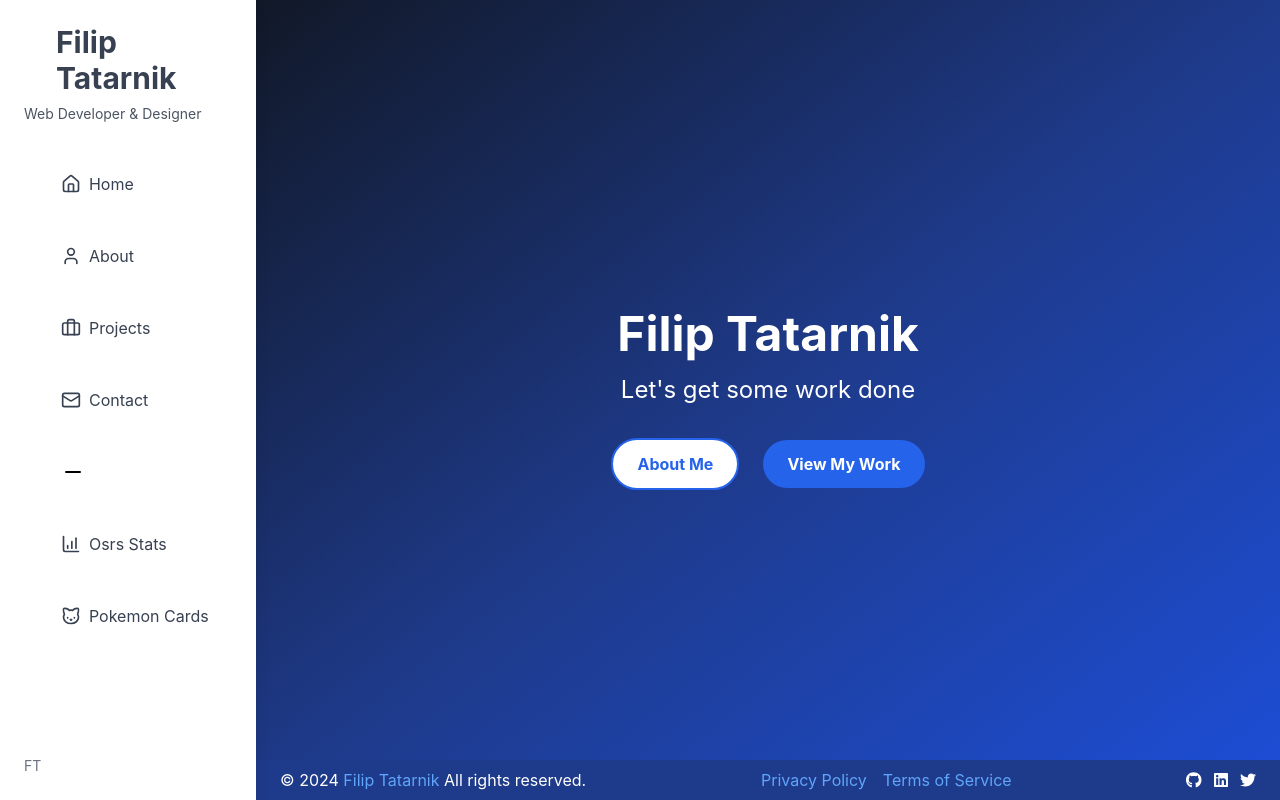
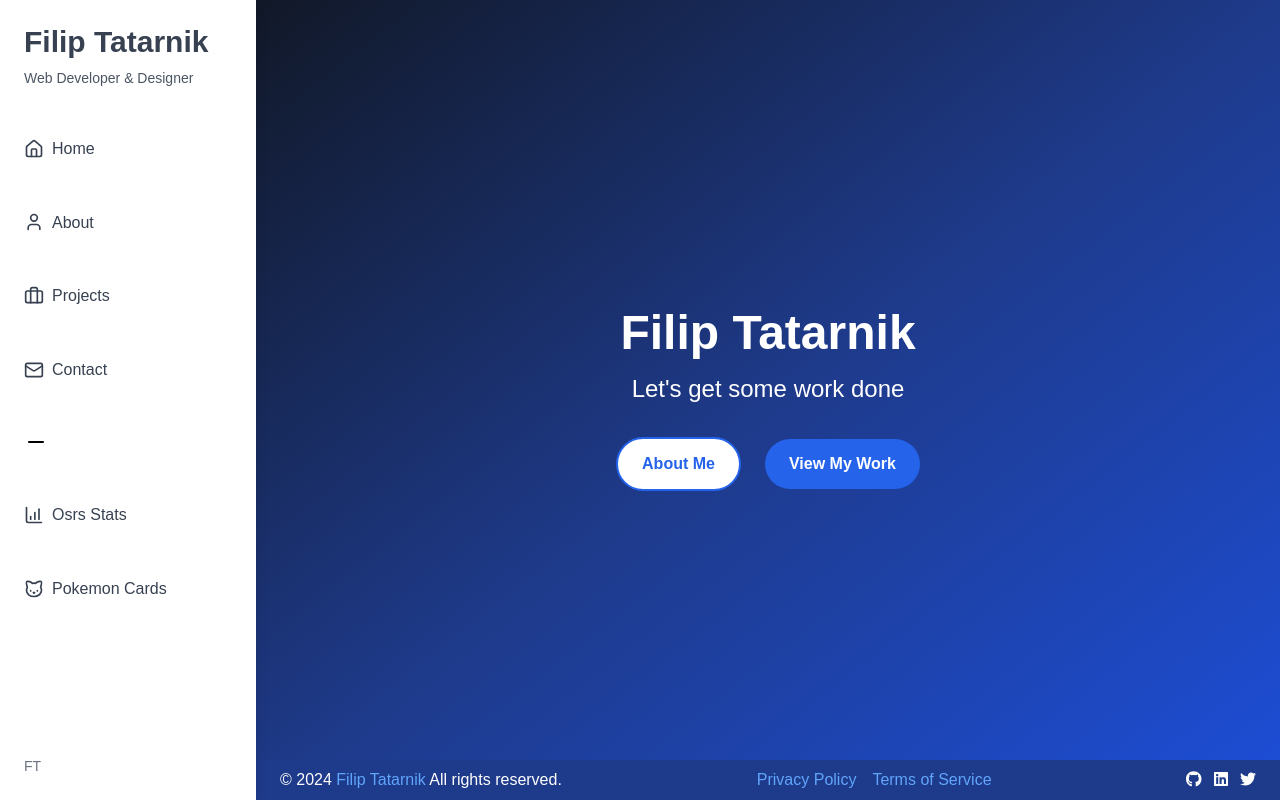
Before and after one commit to FilTatarnik/2024-portfolio, a React (Create React App) app: page / in a window 1280 px wide. Shown: the top 800 px of the page. Built offline with nearby package versions, Linux system fonts and the light colour scheme.

Commit message:
replaced a lot of the css file, seeing if that helps

```diff
--- a/src/App.css
+++ b/src/App.css
@@ -1,153 +1,27 @@
-.App {
-  display: flex;
-  flex-direction: column;
-  min-height: 100vh;
+/* Example of what might be in your CSS file */
+
+/* Global styles you might want to keep */
+body {
+  font-family: 'Arial', sans-serif;
+  line-height: 1.6;
 }
 
-
-.App-header {
-  background-color: #282c34;
-  display: flex;
-  flex-direction: column;
-  align-items: center;
-  justify-content: center;
-  font-size: calc(10px + 2vmin);
+/* Styles that might be replaceable with Tailwind */
+.button {
+  padding: 10px 15px;
+  background-color: #007bff;
   color: white;
+  border-radius: 4px;
 }
 
-main {
-  flex-grow: 1;
-  width: 100%;
+/* Complex selectors or animations you might need to keep */
+.fade-in {
+  animation: fadeIn 0.5s ease-in;
 }
 
-section {
-  min-height: 100vh;
-  padding: 20px;
+@keyframes fadeIn {
+  from { opacity: 0; }
+  to { opacity: 1; }
 }
 
-.about-grid {
-  display: grid;
-  grid-template-columns: repeat(2, 1fr);
-  gap: 20px;
-}
-
-.about-item {
-  background-color: #f0f0f0;
-  padding: 20px;
-  border-radius: 8px;
-}
-
-
-/* Navbar Styles */
-.navbar {
-  display: flex;
-  flex-direction: column;
-  /* justify-content: space-between; */
-  /* align-items: center; */
-  overflow: hidden;
-  width: 12.5%;
-  height: 100%;
-  top: 0;
-  left: 0;
-  position: fixed;
-  background-color: #fff;
-  color: black;
-  font-size: 1.125rem;
-  z-index: 2;
-}
-.NavName {
-  font-size: 1.5rem;
-  font-weight: bold;
-  padding: 1rem 0;
-  text-align: center;
-}
-
-nav h1 {
-  padding-left: 2rem;
-  flex-shrink: 0;
-}
-
-nav ul {
-  display: flex;
-  flex-direction: column;
-  list-style-type: none;
-  padding: 0;
-  margin: 0;
-  margin-left: auto;
-  flex-grow: 1;
-  justify-content: space-between;
-  overflow: hidden;
-  padding-right: 5%;
-}
-
-nav ul li {
-  display: inline;
-  margin-left: 2rem;
-  overflow: hidden;
-  padding-left: 2.5%;
-}
-
-.navbar-toggler {
-  display: none;
-  cursor: pointer;
-  flex-direction: column;
-  justify-content: space-around;
-  width: 30px;
-  height: 21px;
-  background: transparent;
-  border: none;
-  padding: 0;
-  margin-right: 2rem;
-}
-
-.navbar-toggler span {
-  width: 30px;
-  height: 3px;
-  background-color: black;
-  transition: all 0.3s linear;
-  position: relative;
-  transform-origin: 1px;
-}
-
-@media (max-width: 768px) {
-  .navbar {
-    flex-direction: column;
-    align-items: flex-start;
-    height: auto;
-  }
-
-  .navbar ul {
-    flex-direction: column;
-    width: 100%;
-    display: none;
-    z-index: 3;
-  }
-
-  .navbar ul.open {
-    display: flex;
-  }
-
-  .navbar ul li {
-    margin: 1rem 0;
-    padding-left: 2rem;
-  }
-
-  .navbar-toggler {
-    display: flex;
-    position: absolute;
-    top: 1.5rem;
-    right: 1rem;
-  }
-
-  .navbar-toggler.active span:nth-child(1) {
-    transform: rotate(45deg);
-  }
-
-  .navbar-toggler.active span:nth-child(2) {
-    opacity: 0;
-  }
-
-  .navbar-toggler.active span:nth-child(3) {
-    transform: rotate(-45deg);
-  }
- }
+/* Comment out sections and test thoroughly before deleting */
```
